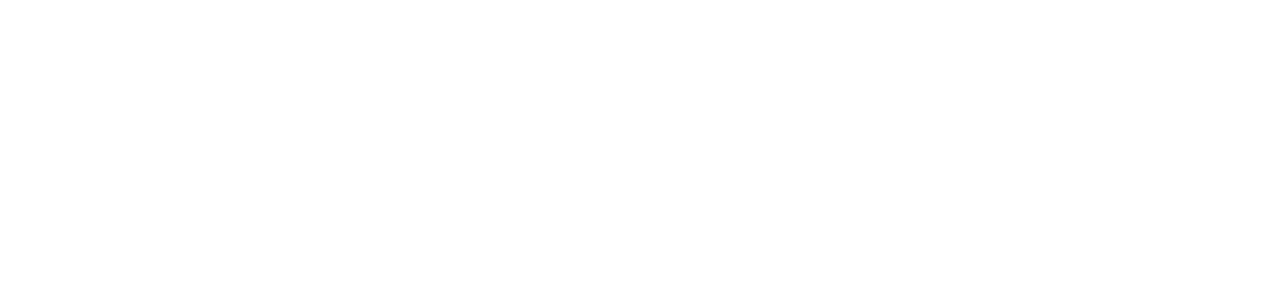
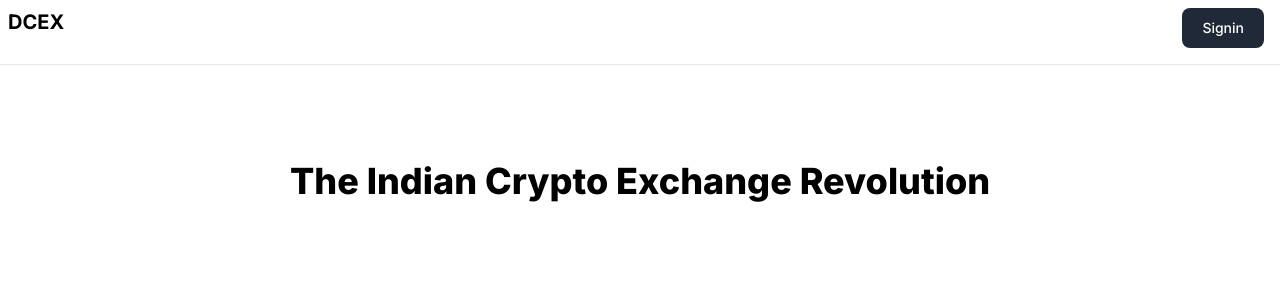
Before and after one commit to pks2906/dcex, a Next.js app: page / in a window 1280 px wide. Shown: the top 300 px of the page. Built offline with nearby package versions, Linux system fonts and the light colour scheme; no server answers.

Commit message:
added styles

```diff
--- /dev/null
+++ b/app/components/Appbar.tsx
@@ -0,0 +1,20 @@
+"use client";
+import { signIn, signOut, useSession } from "next-auth/react"
+import { PrimaryButton } from "./Button";
+
+export const Appbar = () => {
+    const session = useSession();
+    return <div className="border-b px-2 py-2 flex justify-between">
+        <div className="text-xl font-bold flex-col justify-center">
+            DCEX
+        </div>
+        <div>
+            {session.data?.user ? <PrimaryButton onClick={() => {
+                signOut()
+            }}>Logout</PrimaryButton> : <PrimaryButton onClick={() => {
+                signIn()
+            }}>Signin</PrimaryButton>}
+        </div>
+
+    </div>
+}
--- /dev/null
+++ b/app/components/Button.tsx
@@ -0,0 +1,10 @@
+"use client";
+export const PrimaryButton = ({children, onClick}: {
+    children: React.ReactNode,
+    onClick: () => void
+}) => {
+    return <button onClick={onClick} type="button" className="text-white bg-gray-800 hover:bg-gray-900 focus:outline-none focus:ring-4 focus:ring-gray-300 font-medium rounded-lg text-sm px-5 py-2.5 me-2 mb-2">
+        {children}
+    </button>
+
+}
--- /dev/null
+++ b/app/components/Hero.tsx
@@ -0,0 +1,8 @@
+
+export const Hero = () => {
+    return <div>
+        <div className="text-4xl font-extrabold">
+            The Indian Crypto Exchange Revolution
+        </div>
+    </div>
+}
--- a/app/globals.css
+++ b/app/globals.css
@@ -1,27 +1,3 @@
 @tailwind base;
 @tailwind components;
 @tailwind utilities;
-
-:root {
-  --background: #ffffff;
-  --foreground: #171717;
-}
-
-@media (prefers-color-scheme: dark) {
-  :root {
-    --background: #0a0a0a;
-    --foreground: #ededed;
-  }
-}
-
-body {
-  color: var(--foreground);
-  background: var(--background);
-  font-family: Arial, Helvetica, sans-serif;
-}
-
-@layer utilities {
-  .text-balance {
-    text-wrap: balance;
-  }
-}
--- a/app/layout.tsx
+++ b/app/layout.tsx
@@ -1,20 +1,15 @@
 import type { Metadata } from "next";
-import localFont from "next/font/local";
+import { Inter } from "next/font/google";
 import "./globals.css";
+import { Appbar } from "./components/Appbar";
+import { Providers } from "./providers";
 
-const geistSans = localFont({
-  src: "./fonts/GeistVF.woff",
-  variable: "--font-geist-sans",
-  weight: "100 900",
-});
-const geistMono = localFont({
-  src: "./fonts/GeistMonoVF.woff",
-  variable: "--font-geist-mono",
-  weight: "100 900",
-});
+
+const inter = Inter({ subsets: ["latin"] });
+
 
 export const metadata: Metadata = {
-  title: "Create Next App",
+  title: "DCEX",
   description: "Generated by create next app",
 };
 
@@ -25,10 +20,11 @@
 }>) {
   return (
     <html lang="en">
-      <body
-        className={`${geistSans.variable} ${geistMono.variable} antialiased`}
-      >
+      <body className={inter.className}>
+        <Providers>
+        <Appbar />
         {children}
+        </Providers>
       </body>
     </html>
   );
--- a/app/page.tsx
+++ b/app/page.tsx
@@ -1,9 +1,11 @@
 import Image from "next/image";
+import { Hero } from "./components/Hero";
 
 export default function Home() {
   return (
 
       <main className="flex min-h-screen flex-col items-center justify-between p-24">
+        <Hero />
       </main>
 
   );
--- /dev/null
+++ b/app/providers.tsx
@@ -0,0 +1,10 @@
+"use client";
+import { SessionProvider } from "next-auth/react"
+
+
+export const Providers = ({ children }: { children: React.ReactNode}) => {
+    return <SessionProvider>
+        {children}
+
+    </SessionProvider>
+}
```
